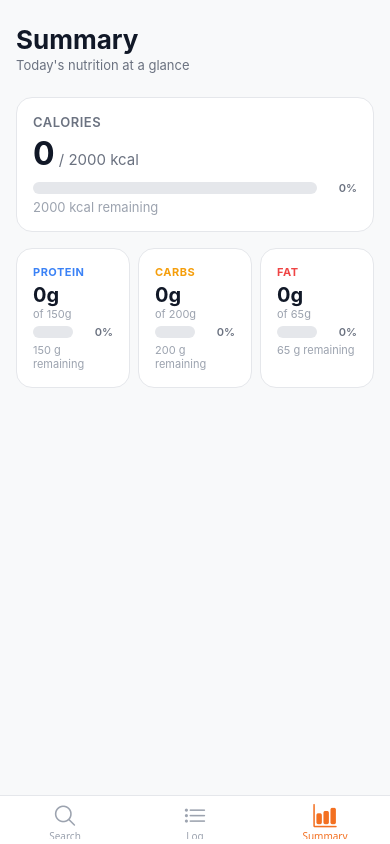
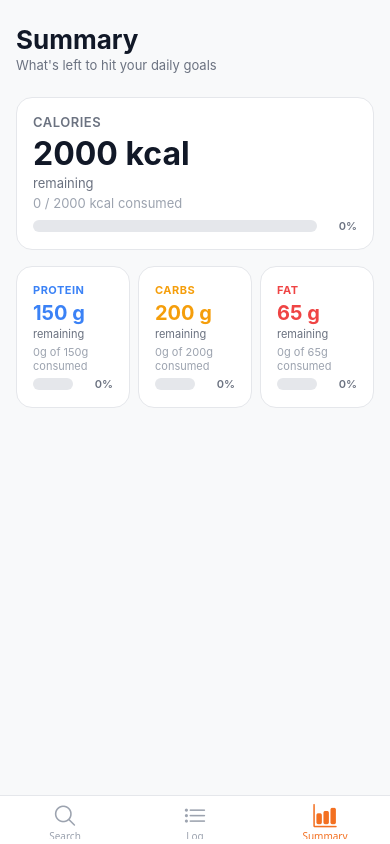
Before and after one commit to alishanuta2014/herbalife-mobile-developer-coding-exercise, a React Native app: screen /Summary in a window 390 px wide. Built offline with nearby package versions, Linux system fonts and the light colour scheme.

Commit message:
feat: Feauture 9 (Remaining macros)  emphasize remaining macros on the Summary screen Lead each nutrition card with calories and grams left before daily goals, keeping consumed totals as secondary context with over-goal handling.

```diff
--- a/src/screens/SummaryScreen.tsx
+++ b/src/screens/SummaryScreen.tsx
@@ -49,19 +49,18 @@ export default function SummaryScreen() {
     >
       <View style={styles.header}>
         <Text style={styles.title}>Summary</Text>
-        <Text style={styles.subtitle}>Today's nutrition at a glance</Text>
+        <Text style={styles.subtitle}>What's left to hit your daily goals</Text>
       </View>
 
       {/* Calorie Card */}
       <View style={styles.card}>
         <Text style={styles.cardLabel}>Calories</Text>
-        <View style={styles.calorieRow}>
-          <Text style={styles.calorieValue}>{totals.calories}</Text>
-          <Text style={styles.calorieGoal}> / {goals.calories} kcal</Text>
-        </View>
+        <RemainingHero value={totals.calories} goal={goals.calories} unit="kcal" />
+        <Text style={styles.consumedCaption}>
+          {totals.calories} / {goals.calories} kcal consumed
+        </Text>
         {/* TODO: Add a progress bar or ring here */}
         <ProgressBar value={totals.calories} goal={goals.calories} color={Colors.primary} />
-        <GoalProgressCaption value={totals.calories} goal={goals.calories} unit="kcal" />
       </View>
 
       {/* Macro Cards */}
@@ -92,10 +91,11 @@ function MacroCard({ label, value, goal, color }: MacroCardProps) {
   return (
     <View style={[styles.card, styles.macroCard]}>
       <Text style={[styles.macroLabel, { color }]}>{label}</Text>
-      <Text style={styles.macroValue}>{value}g</Text>
-      <Text style={styles.macroGoal}>of {goal}g</Text>
+      <RemainingHero value={value} goal={goal} unit="g" compact color={color} />
+      <Text style={styles.macroConsumed}>
+        {value}g of {goal}g consumed
+      </Text>
       <ProgressBar value={value} goal={goal} color={color} />
-      <GoalProgressCaption value={value} goal={goal} unit="g" compact />
     </View>
   );
 }
@@ -119,30 +119,48 @@ function ProgressBar({ value, goal, color = Colors.primary }: ProgressBarProps)
   );
 }
 
-interface GoalProgressCaptionProps {
+interface RemainingHeroProps {
   value: number;
   goal: number;
   unit: string;
   compact?: boolean;
+  color?: string;
 }
 
-function GoalProgressCaption({ value, goal, unit, compact }: GoalProgressCaptionProps) {
+function RemainingHero({
+  value,
+  goal,
+  unit,
+  compact,
+  color = Colors.textPrimary,
+}: RemainingHeroProps) {
   const over = calculateOverGoal(value, goal);
+  const remaining = calculateRemaining(value, goal);
 
   if (over > 0) {
     return (
-      <Text
-        style={[styles.progressCaption, compact && styles.progressCaptionCompact, styles.overGoal]}
-      >
-        {over} {unit} over goal
-      </Text>
+      <View style={styles.remainingHero}>
+        <Text
+          style={[compact ? styles.remainingValueCompact : styles.remainingValue, styles.overGoal]}
+        >
+          {over} {unit}
+        </Text>
+        <Text style={[styles.remainingLabel, compact && styles.remainingLabelCompact]}>
+          over goal
+        </Text>
+      </View>
     );
   }
 
   return (
-    <Text style={[styles.progressCaption, compact && styles.progressCaptionCompact]}>
-      {calculateRemaining(value, goal)} {unit} remaining
-    </Text>
+    <View style={styles.remainingHero}>
+      <Text style={[compact ? styles.remainingValueCompact : styles.remainingValue, { color }]}>
+        {remaining} {unit}
+      </Text>
+      <Text style={[styles.remainingLabel, compact && styles.remainingLabelCompact]}>
+        remaining
+      </Text>
+    </View>
   );
 }
 
@@ -183,19 +201,31 @@ const styles = StyleSheet.create({
     letterSpacing: 0.5,
     marginBottom: Spacing.xs,
   },
-  calorieRow: {
-    flexDirection: 'row',
-    alignItems: 'baseline',
-    marginBottom: Spacing.sm,
+  remainingHero: {
+    marginBottom: Spacing.xs,
   },
-  calorieValue: {
+  remainingValue: {
     fontSize: FontSize.xxxl,
     fontWeight: '700',
     color: Colors.textPrimary,
   },
-  calorieGoal: {
-    fontSize: FontSize.md,
+  remainingValueCompact: {
+    fontSize: FontSize.xl,
+    fontWeight: '700',
+    color: Colors.textPrimary,
+  },
+  remainingLabel: {
+    fontSize: FontSize.sm,
     color: Colors.textSecondary,
+    marginTop: 2,
+  },
+  remainingLabelCompact: {
+    fontSize: FontSize.xs,
+  },
+  consumedCaption: {
+    fontSize: FontSize.sm,
+    color: Colors.textMuted,
+    marginBottom: Spacing.sm,
   },
   progressBar: {
     flexDirection: 'row',
@@ -221,15 +251,6 @@ const styles = StyleSheet.create({
     minWidth: 32,
     textAlign: 'right',
   },
-  progressCaption: {
-    fontSize: FontSize.sm,
-    color: Colors.textMuted,
-    marginTop: Spacing.xs,
-  },
-  progressCaptionCompact: {
-    fontSize: FontSize.xs,
-    marginTop: 4,
-  },
   overGoal: {
     color: Colors.warning,
   },
@@ -248,12 +269,7 @@ const styles = StyleSheet.create({
     letterSpacing: 0.5,
     marginBottom: 4,
   },
-  macroValue: {
-    fontSize: FontSize.xl,
-    fontWeight: '700',
-    color: Colors.textPrimary,
-  },
-  macroGoal: {
+  macroConsumed: {
     fontSize: FontSize.xs,
     color: Colors.textMuted,
     marginBottom: Spacing.xs,
```
